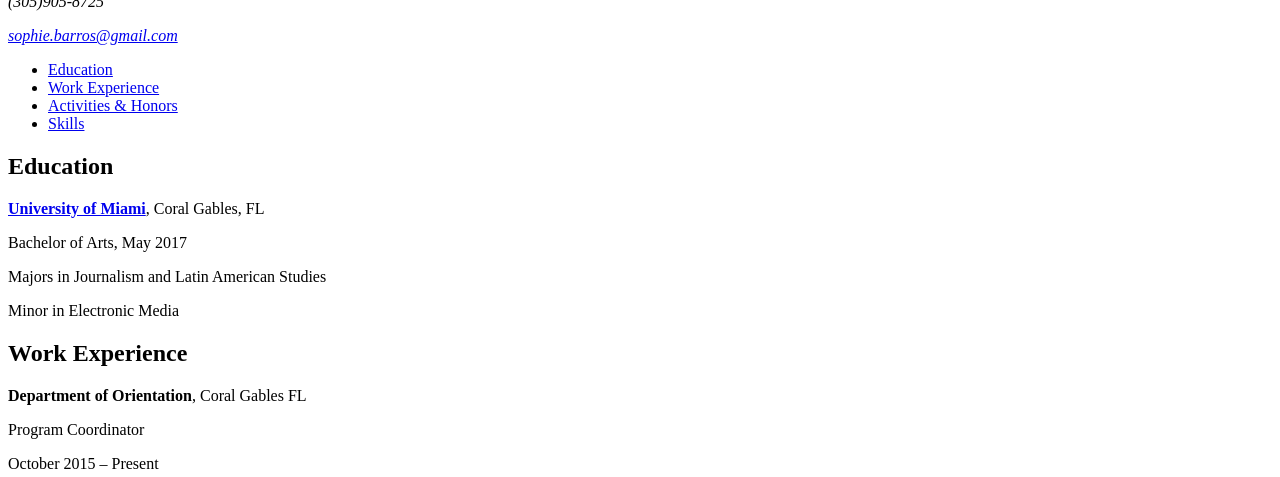
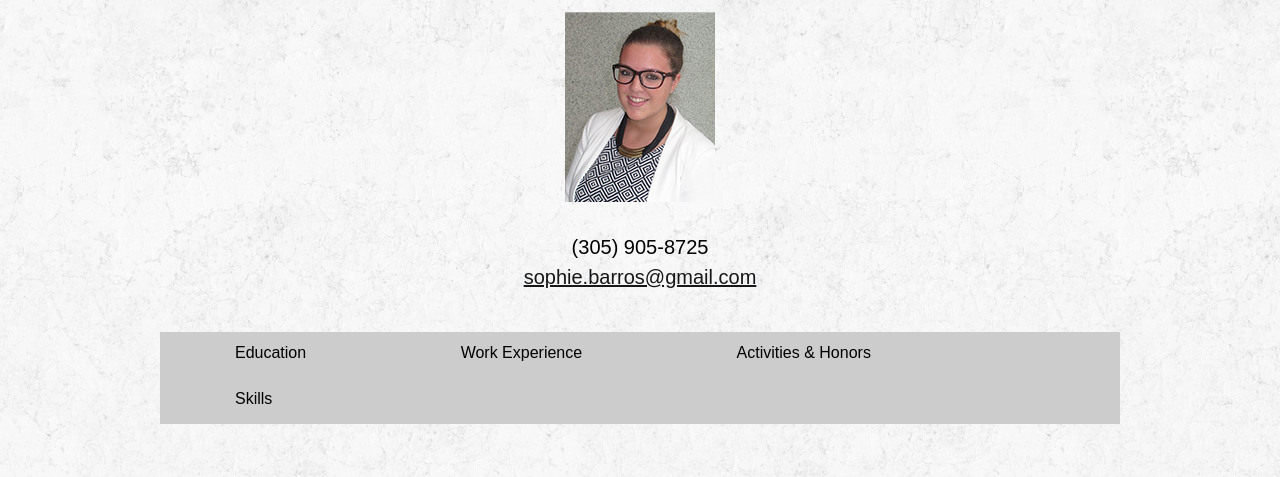
Before and after one commit to sophiebarros/sophiebarros.github.io, a plain HTML site: page resume.html in a window 1280 px wide. Shown: the part 87-564 px from the top of the page. Drawn offline with Linux system fonts and the light colour scheme; a web font is replaced by a local one.

Commit message:
adding css screen and print stylesheets

```diff
--- /dev/null
+++ b/css/print.css
@@ -0,0 +1,51 @@
+*{
+  background: transparent; !important
+  color: black;
+  font-size: 12pt;
+  font-family: serif;
+  line-height: 1;
+}
+
+h1{
+  font-size: 16pt;
+  text-align: center;
+}
+
+address{
+  text-align: center;
+  font-style: normal;
+  line-height: 0.30;
+  text-decoration: none;
+}
+
+img, nav{
+  display: none;
+}
+
+a{
+  text-decoration: none;
+  color: black;
+}
+
+
+section{
+  padding: 0.03cm;
+}
+
+p{
+  line-height:0.20;
+}
+
+h2{
+  font-size: 14pt;
+  line-height: 0.20;
+}
+
+
+strong{
+  font-weight: bold;
+}
+
+#work-experience{
+  padding-top: 0.6cm;
+}
--- /dev/null
+++ b/css/style.css
@@ -0,0 +1,113 @@
+@import url(https://fonts.googleapis.com/css?family=News+Cycle:400,700|Viga);
+
+body {
+  font-family: 'News Cycle', sans-serif;
+  font-size: 16px;
+  background-image: url("../img/rockywall/rockywall.png")
+}
+
+#wrapper {
+  max-width: 960px;
+  min-width: 320px;
+  margin: 0 auto;
+}
+
+a {
+  color: #161719; /*charcoal grey*/
+}
+
+a:hover{
+  color: #616161; /*medium grey*/
+}
+
+a:active{
+  color: #FCFCFE; /*white grey*/
+}
+
+h1{
+  font-family: 'Viga', sans-serif;
+  font-size: 40px;
+  text-align: center;
+}
+
+h2{
+  font-size: 30px;
+}
+
+strong{
+  font-weight: 700;
+}
+
+address{
+  text-align: center;
+  font-size: 20px;
+  font-style: normal;
+  line-height: 0.5;
+  padding-bottom: 30px;
+}
+
+img{
+  display: block;
+  margin: auto;
+  width: auto;
+  padding-bottom: 20px;
+}
+
+
+nav ul{
+  list-style-type: none;
+  margin: 0;
+  padding: 0;
+  overflow: hidden;
+  background-color: #ccc; /* light grey*/
+}
+
+nav ul li {
+  display: inline-block;;
+  overflow: auto;
+}
+
+nav a {
+  display: block;
+  color: black;
+  text-align: center;
+  padding: 12px 75px 12px 75px;
+  text-decoration: none;
+}
+
+nav a:hover{
+  color: #616161;/*medium grey*/
+}
+
+nav a:active{
+  color: #FCFCFE; /*white grey*/
+}
+
+
+main{
+  padding-top: 40px;
+}
+
+section{
+  padding-bottom: 5px;
+}
+
+
+article{
+  padding-bottom: 10px;
+}
+
+
+/* questions:
+review of css order:
+body
+wrapper
+links
+general elements
+structure (header, section, article, nav)
+ids
+classes
+
+less white space between section header and content
+
+*/
--- a/resume.html
+++ b/resume.html
@@ -1,18 +1,26 @@
 <!DOCTYPE html>
 <html lang="en">
+
+
 <head>
   <meta charset="UTF-8"/>
   <title>Sophie Braga de Barros Résumé</title>
+  <link href="css/style.css" rel="stylesheet" media="screen"/>
+  <link href="css/print.css" rel="stylesheet" media="print"/>
 </head>
+
 <body>
+
+<div id="wrapper">
 
  <header>
   <h1>Sophie Braga de Barros</h1>
+  <img src="img/headshot-1.jpg" alt="headshot"/>
   <address>
-  <p>(305)905-8725</p>
+  <p>(305) 905-8725</p>
   <p><a href="mailto:sophie.barros@gmail.com">sophie.barros@gmail.com</a></p>
 </address>
-<!--nav goes here -->
+
 <nav>
   <ul>
     <li><a href="#education">Education</a></li>
@@ -20,8 +28,10 @@
     <li><a href="#activities-and-honors">Activities &amp; Honors</a></li>
     <li><a href="#skills">Skills</a></li>
   </ul>
+
 </nav>
  </header>
+
 
  <main>
    <section id="education"><h2>Education</h2>
@@ -92,37 +102,43 @@
   <section id="activities-and-honors"><h2>Activities &amp; Honors</h2>
     <article>
       <ul>
-      <li>University of Miami</li>
+        <li>University of Miami
           <ul>
             <li>President's Scholarship</li>
-          <li>President's Honor Roll</li>
+            <li>President's Honor Roll
               <ul>
                 <li>Fall 2013</li>
                 <li>Fall 2014</li>
               </ul>
-          <li>Provost's Honor Roll</li>
+            </li>
+            <li>Provost's Honor Roll
               <ul>
                 <li>Fall 2013</li>
                 <li>Fall 2014</li>
                 <li>Fall 2015</li>
               </ul>
-          <li>Alhpa Lambda Delta National Honor Society</li>
+            </li>
+            <li>Alpha Lambda Delta National Honor Society</li>
             <li>Golden Key International Honoro Society Fall 2014</li>
             <li>Omicron Delta Kappa Circle Fall 2015</li>
-          <li>Department of Orientation and Commuter Student Involvement</li>
+            <li>Department of Orientation and Commuter Student Involvement
               <ul>
                 <li>Orientation Fellow Fall 2014</li>
                 <li>Orientation Leader Spring/Fall 2015</li>
               </ul>
+            </li>
             <li>Robert Corley Groves Award for Outstanding Achievement in News Producing Spring 2015</li>
+            <li>Iron Arrow Honor Society</li>
           </ul>
-        <li>Other</li>
+        </li>
+        <li>Other
           <ul>
             <li>LAHC Award for Originality and Initiative in 2012</li>
             <li>International Baccalaureate Scholar</li>
             <li>Clinton Global Initiative University Commitment Maker Spring 2015</li>
             <li>NASPA National Conference Capstone Scholarship 2016</li>
           </ul>
+        </li>
     </ul>
    </article>
   </section>
@@ -136,33 +152,32 @@
           <li>Powerpoint</li>
           <li>Excel</li>
         </ul>
-      <li>Adobe</li>
+      </li>
+      <li>Adobe
         <ul>
           <li>Illustrator</li>
           <li>Photoshop</li>
-          <li>InDesign</li>
           <li>Premiere</li>
         </ul>
+      </li>
       <li>AP ENPS</li>
       <li>Panasonic AG-HMC 150 camera</li>
       <li>Avid media composer</li>
       <li>AP Style</li>
-      <li>Canon</li>
-        <ul>
-          <li>T3i Camera</li>
-          <li>5d/7d Camera</li>
-        </ul>
-      <li>Languages</li>
+      <li>Canon T3i and 5d/7d Cameras</li>
+      <li>Languages
         <ul>
           <li>Advanced in Portuguese</li>
           <li>Advanced in Spanish</li>
           <li>Advanced in English</li>
           <li>Proficient in French</li>
         </ul>
+      </li>
     </ul>
    </article>
   </section>
 
 </main>
+</div>
 </body>
 </html>
```
Also changed, not shown: img/headshot-1.jpg (added), img/octocat.png (renamed from octocat.png), img/rockywall/readme.txt (added), img/rockywall/rockywall.png (added), img/rockywall/rockywall_@2X.png (added). Lines whose indentation alone changed are shown as unchanged.
